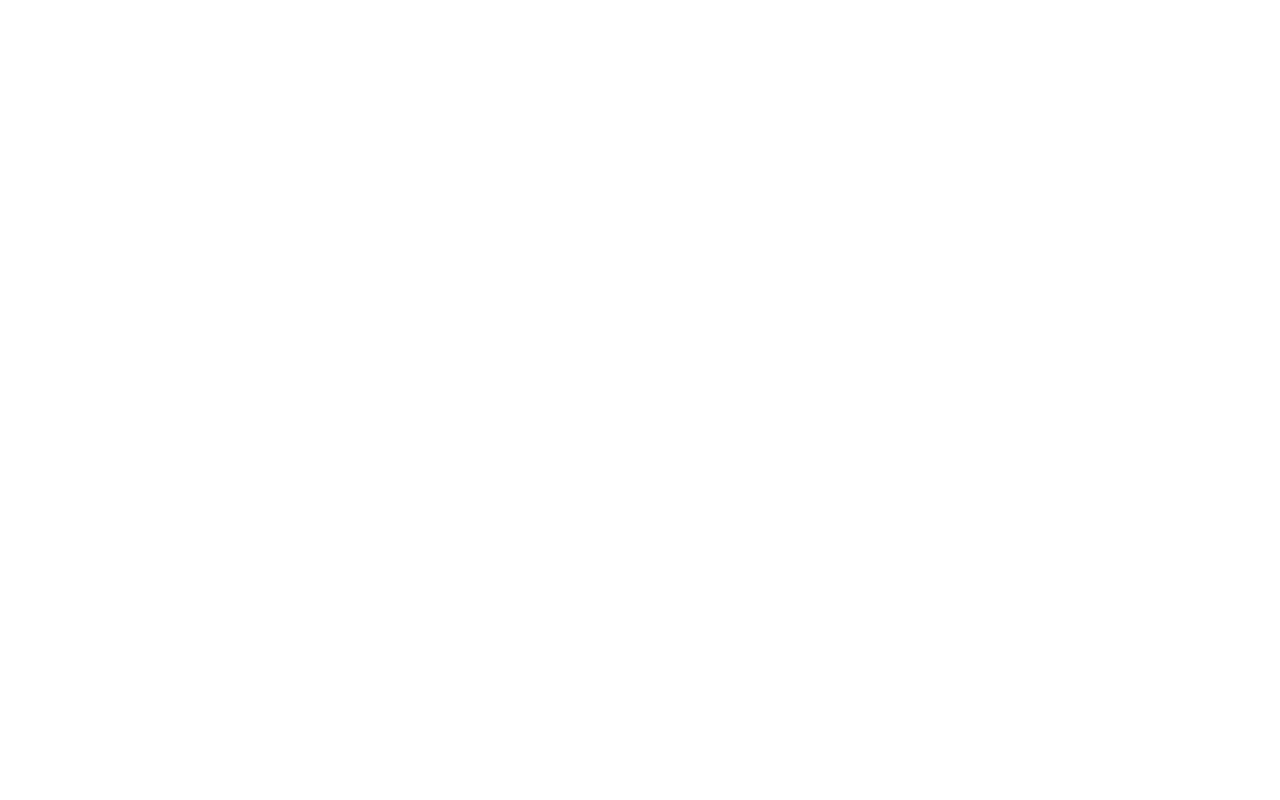
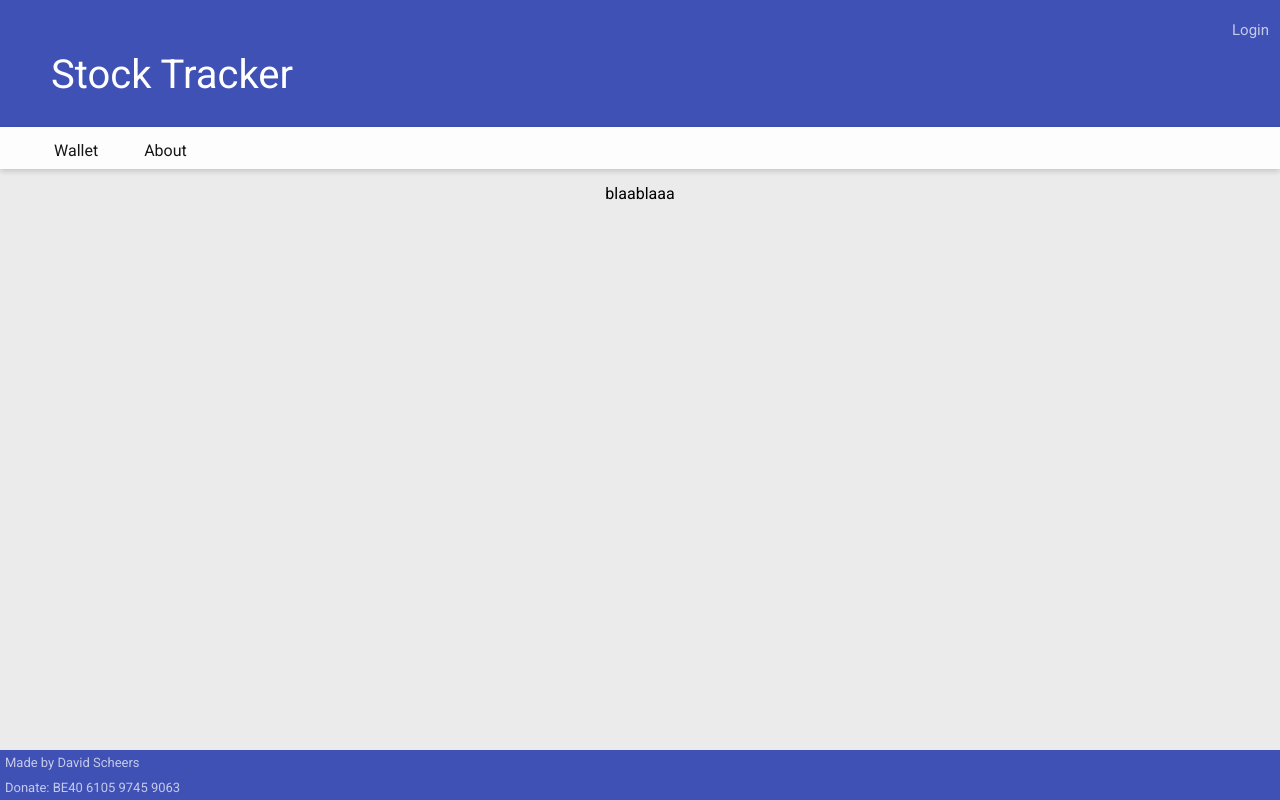
Before and after one commit to DavidScheers/Track-Your-Stocks, a plain HTML site: page about.html in a window 1280 px wide. Drawn offline with Linux system fonts and the light colour scheme.

Commit message:
added nav links

```diff
--- a/about.html
+++ b/about.html
@@ -0,0 +1,35 @@
+<!DOCTYPE html>
+<html lang="en-US">
+<head>
+	<meta charset="UTF-8">
+	<link rel="stylesheet" href="styles.css" type="text/css">
+</head>
+
+<body>
+	<header>
+ 		 <h1>Stock Tracker</h1>
+ 		 <p id="demo">Login</p>
+ 	</header>
+
+    <nav>
+    	<ul class="menu">
+    		<li><a href="index.html">Wallet</a></li>
+    		<li><a href="about.html">About</a></li>
+    	</ul>
+    </nav>
+
+    <main>
+    	<p>blaablaaa </p>
+
+    </main>
+
+    <section id="footer">
+  			<div>Made by David Scheers</div>
+  			<div>Donate: BE40 6105 9745 9063</div>
+
+  	</section>
+
+
+
+
+</body>
--- a/styles.css
+++ b/styles.css
@@ -343,3 +343,13 @@ input:focus ~ .highlight {
 	from { background:#5264AE; }
   to 	{ width:0; background:transparent; }
 }
+
+a:link {
+	text-decoration: none;
+	color: black;
+}
+
+a:visited {
+	text-decoration: none;
+	color: black;
+}
```
Also changed, not shown: index.html (+2 -2 lines).
